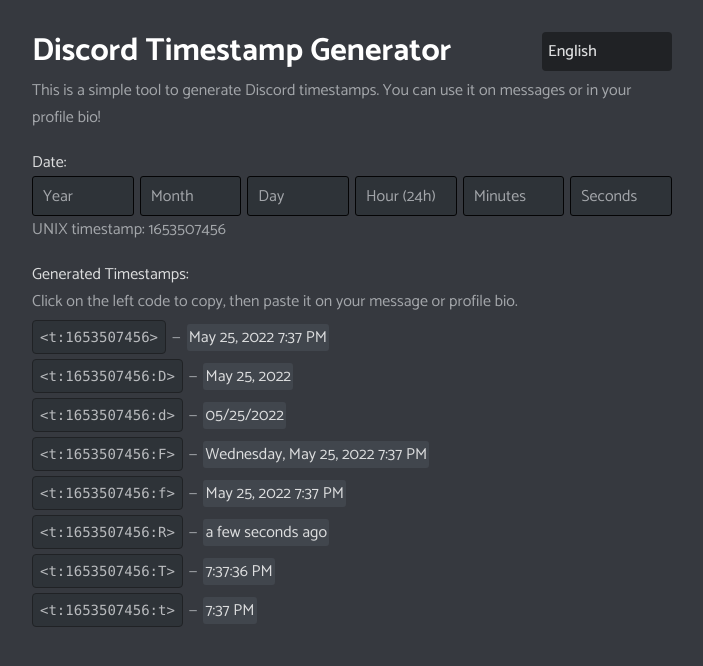
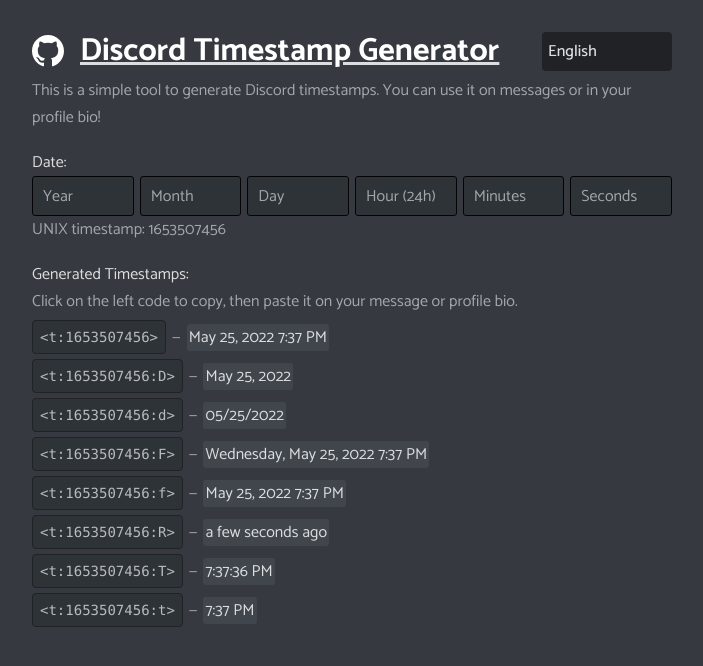
Before and after one commit to n0ky4/discord-timestamp-generator, a React (Create React App) app: page / in a window 1280 px wide. Shown: the top 666 px of the page, without its empty margins (288-991 px from the left). Built offline with nearby package versions, Linux system fonts and the light colour scheme.

Commit message:
Add github link

```diff
--- a/src/pages/index.jsx
+++ b/src/pages/index.jsx
@@ -117,7 +117,21 @@
                         justifyContent: 'space-between',
                     }}
                 >
-                    <Heading>Discord Timestamp Generator</Heading>
+                    <a
+                        href='https://github.com/umgustavo/discord-timestamp-generator'
+                        target='_blank'
+                        rel='noreferrer'
+                        style={{ display: 'flex', gap: '16px', alignItems: 'center' }}
+                    >
+                        <img
+                            src='/github.svg'
+                            alt='GitHub'
+                            width='32px'
+                            height='32px'
+                            draggable={false}
+                        />
+                        <Heading>Discord Timestamp Generator</Heading>
+                    </a>
                     <LanguageSelect />
                 </div>
                 <Text muted>{t('description')}</Text>
--- a/src/styles/global.js
+++ b/src/styles/global.js
@@ -35,6 +35,10 @@
         background: ${(props) => props.theme.colors.background_tertiary};
         border-radius: 999px;
     }
+
+    a {
+        color: inherit;
+    }
 `
 
 export default GlobalStyle
```
Also changed, not shown: public/github.svg (added).
